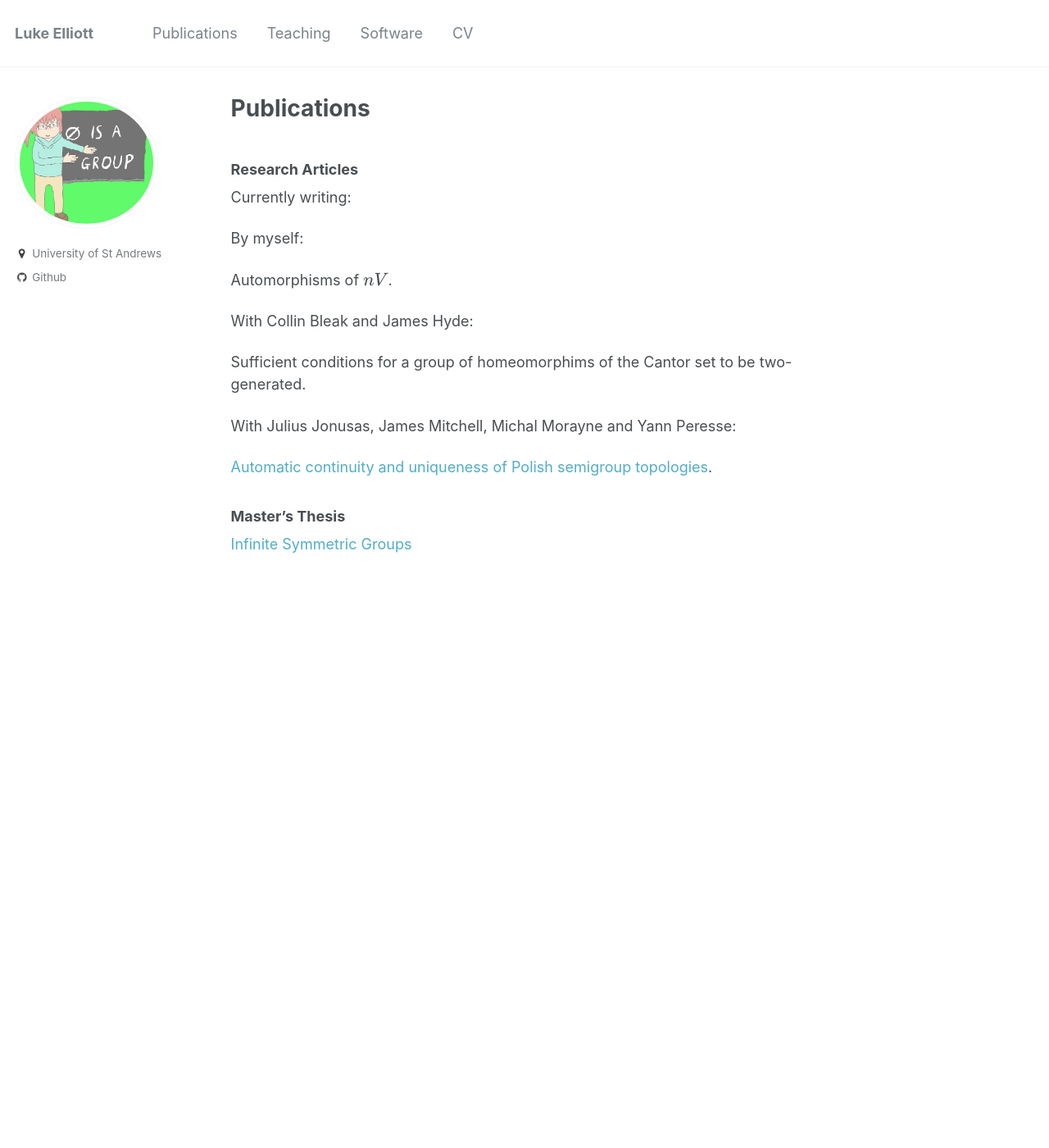
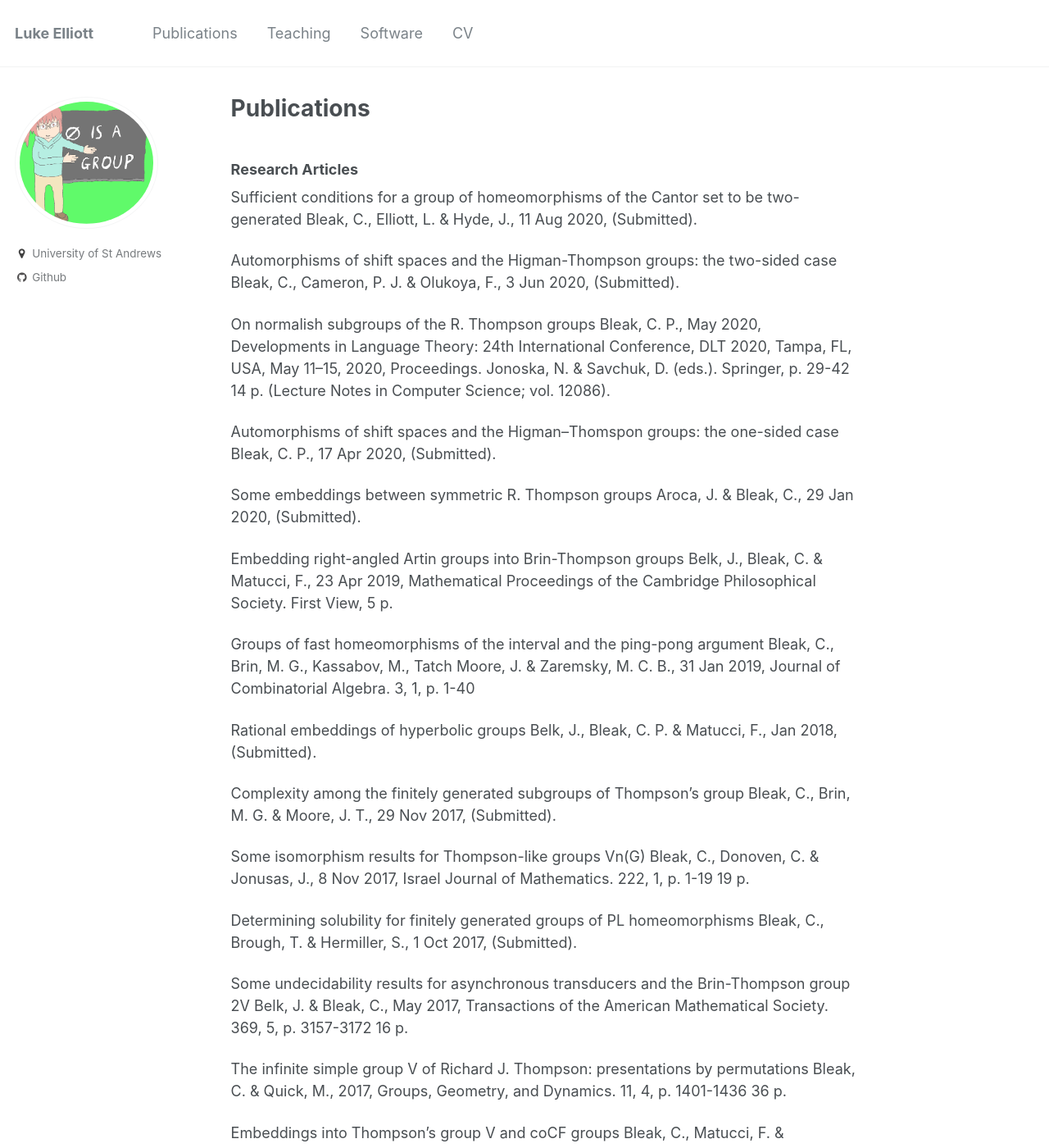
Before and after one commit to loeksnokes/Bleak, a Jekyll site: the page built from _pages/publications.md, in a window 1280 px wide and 1400 px high. Shown: the whole window at 82% size. Built offline with Jekyll 4.4.1, drawn with Linux system fonts in a browser that asks for light colours; formulas are drawn with MathJax 3; some of the changed text lies outside the part shown.

Commit message:
Update publications.md

```diff
--- a/_pages/publications.md
+++ b/_pages/publications.md
@@ -6,22 +6,89 @@ author_profile: true
 
 ### Research Articles
 
-Currently writing:
+Sufficient conditions for a group of homeomorphisms of the Cantor set to be two-generated
+Bleak, C., Elliott, L. & Hyde, J., 11 Aug 2020, (Submitted).
 
-By myself:
+Automorphisms of shift spaces and the Higman-Thompson groups: the two-sided case
+Bleak, C., Cameron, P. J. & Olukoya, F., 3 Jun 2020, (Submitted).
 
-Automorphisms of $nV$.
+On normalish subgroups of the R. Thompson groups
+Bleak, C. P., May 2020, Developments in Language Theory: 24th International Conference, DLT 2020, Tampa, FL, USA, May 11–15, 2020, Proceedings. Jonoska, N. & Savchuk, D. (eds.). Springer, p. 29-42 14 p. (Lecture Notes in Computer Science; vol. 12086).
 
-With Collin Bleak and James Hyde:
+Automorphisms of shift spaces and the Higman--Thomspon groups: the one-sided case
+Bleak, C. P., 17 Apr 2020, (Submitted).
 
-Sufficient conditions for a group of homeomorphims of the Cantor set to be two-generated.
+Some embeddings between symmetric R. Thompson groups
+Aroca, J. & Bleak, C., 29 Jan 2020, (Submitted).
 
-With Julius Jonusas, James Mitchell, Michal Morayne and Yann Peresse:
+Embedding right-angled Artin groups into Brin-Thompson groups
+Belk, J., Bleak, C. & Matucci, F., 23 Apr 2019,  Mathematical Proceedings of the Cambridge Philosophical Society. First View, 5 p.
 
-[Automatic continuity and uniqueness of Polish semigroup topologies](https://arxiv.org/abs/1912.07029).
+Groups of fast homeomorphisms of the interval and the ping-pong argument
+Bleak, C., Brin, M. G., Kassabov, M., Tatch Moore, J. & Zaremsky, M. C. B., 31 Jan 2019, Journal of Combinatorial Algebra. 3, 1, p. 1-40
 
-{% include base_path %}
+Rational embeddings of hyperbolic groups
+Belk, J., Bleak, C. P. & Matucci, F., Jan 2018, (Submitted).
 
+Complexity among the finitely generated subgroups of Thompson's group
+Bleak, C., Brin, M. G. & Moore, J. T., 29 Nov 2017, (Submitted).
 
-### Master's Thesis
-[Infinite Symmetric Groups](https://le27.github.io/Luke-Elliott/files/Luke_Masters_Dissertation.pdf)
+Some isomorphism results for Thompson-like groups Vn(G)
+Bleak, C., Donoven, C. & Jonusas, J., 8 Nov 2017, Israel Journal of Mathematics. 222, 1, p. 1-19 19 p.
+
+Determining solubility for finitely generated groups of PL homeomorphisms
+Bleak, C., Brough, T. & Hermiller, S., 1 Oct 2017, (Submitted).
+
+Some undecidability results for asynchronous transducers and the Brin-Thompson group 2V
+Belk, J. & Bleak, C., May 2017, Transactions of the American Mathematical Society. 369, 5, p. 3157-3172 16 p.
+
+The infinite simple group V of Richard J. Thompson: presentations by permutations
+Bleak, C. & Quick, M., 2017, Groups, Geometry, and Dynamics. 11, 4, p. 1401-1436 36 p.
+
+Embeddings into Thompson's group V and coCF groups
+Bleak, C., Matucci, F. & Neunhöffer, M., Oct 2016, Journal of the London Mathematical Society. 94, 2, p. 583-597 15 p.
+
+The further chameleon groups of Richard Thompson and Graham Higman: Automorphisms via dynamics for the Higman groups G_{n,r}
+Bleak, C., Cameron, P., Maissel, Y., Navas, A. & Olukoya, F., 30 May 2016, (Submitted).
+
+Ideal structure of the C*-algebra of Thompson group T
+Bleak, C. & Juschenko, K., 25 Apr 2016, (Accepted/In press) Topological Methods in Geometric Group Theory. Cambridge University Press, 10 p. (London Mathematical Society Lecture Note Series).
+
+An exploration of normalish subgroups of R. Thompson's groups F and T
+Bleak, C., 10 Mar 2016, (Submitted).
+
+A dynamical definition of f.g. virtually free groups
+Bennett, D. & Bleak, C., Feb 2016, International Journal of Algebra and Computation. 26, 1, p. 105-121 17 p.
+
+Finite index subgroups of R. Thompson’s group F
+Bleak, C. P. & Wassink, B., 28 Jan 2016, (to Appear) Groups. Complexity. Cryptology. 26 p.
+
+Free products in R. Thompson’s group V
+Bleak, C. P. & Salazar-Diaz, O., Nov 2013, Transactions of the American Mathematical Society. 365, 11, p. 5967-5997 31 p.
+
+Element centralizers in the Higman-Thompson groups V_n
+Bleak, C. P., Matucci, F., Gordon, A., Graham, G., Sapir, E., Bowman, H. & Hughes, J., 2013, Groups, Geometry, and Dynamics. 7, 4, p. 821-865 45 p.
+
+Structure theorems for groups of homeomorphisms of the circle
+Bleak, C. P., Kassabov, M. & Matucci, F., Sep 2011, International Journal of Algebra and Computation. 21, 6, p. 1007-1036 30 p.
+
+International Journal of Algebra and Computation: Preface
+Bleak, C., Hermiller, S., Jajcayova, T. & Margolis, S., 1 Feb 2011, International Journal of Algebra and Computation. 21, 1-2
+
+A family of non-isomorphism results.
+Bleak, C. P. & Lanoue, D., 2010, Geometriae Dedicata. 146, 1, p. 21-26 6 p.
+
+A minimal non-solvable group of homeomorphisms.
+Bleak, C. P., 2009, Groups, Geometry, and Dynamics. 3, 1, p. 1-37 37 p.
+
+Some questions about the dimension of a group action.
+Bleak, C. P., 16 Jul 2008, Bulletin of the London Mathematical Society. 40, 5, p. 770-776 7 p.
+
+An algebraic classification of some solvable groups of homeomorphisms
+Bleak, C. P., 15 Feb 2008, Journal of Algebra. 319, 4, p. 1368-1397 29 p.
+
+A geometric classification of some solvable groups of homeomorphisms
+Bleak, C. P., 2008, Journal of the London Mathematical Society. 78, 2, p. 352-372 21 p.
+
+Twisted conjugacy classes in R. Thompson's group F.
+Bleak, C. P., Fel'shtyn, A. & Gonçalves, D., 2008, Pacific Journal of Mathematics. 238, 1, p. 1-6 6 p.
```
